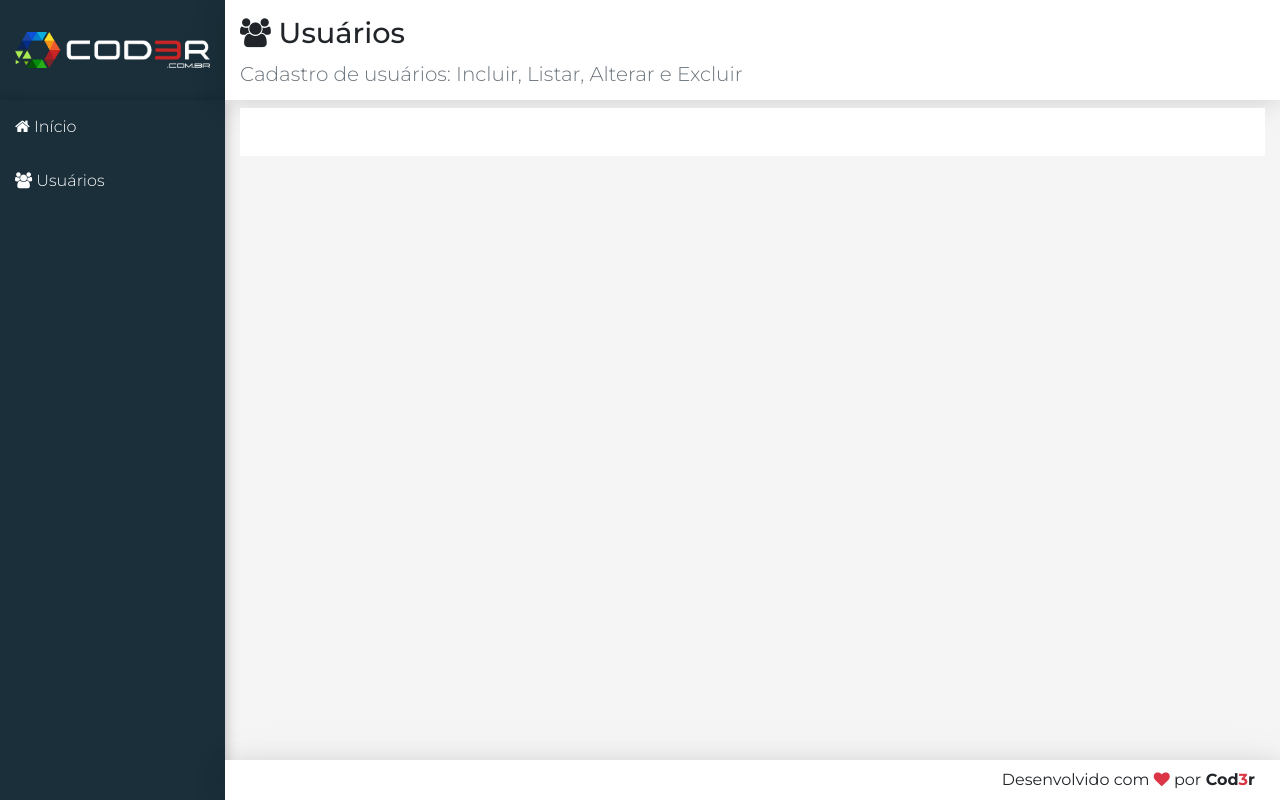
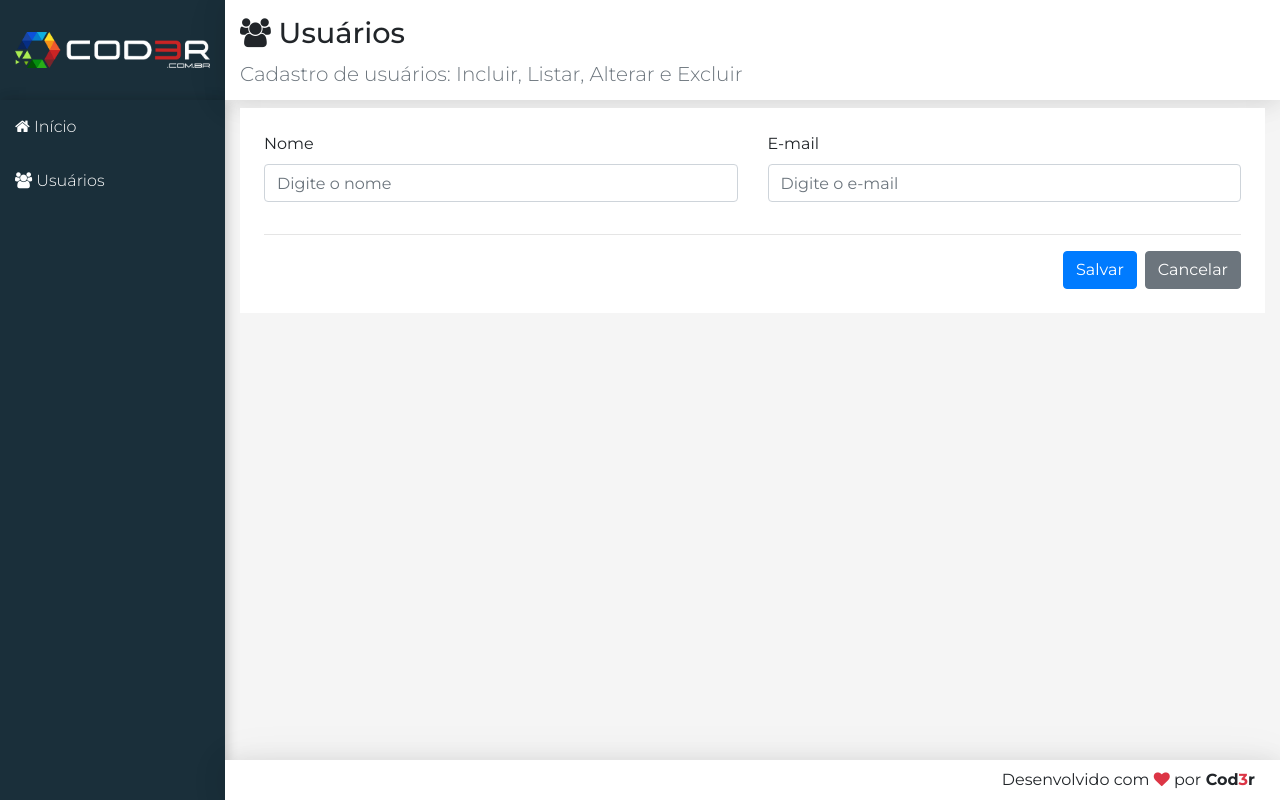
Before and after one commit to drrockenbach/curso_web_moderno, a React (Create React App) app in the folder exercicios-web/react/crud/frontend/: page /users in a window 1280 px wide. Built offline with nearby package versions, Linux system fonts and the light colour scheme.

Commit message:
React - Projeto CRUD - Cadastro usuário #03 - Incluindo registros

```diff
--- a/exercicios-web/react/crud/frontend/src/components/user/UserCrud.jsx
+++ b/exercicios-web/react/crud/frontend/src/components/user/UserCrud.jsx
@@ -44,11 +44,59 @@
         return list
     }
 
+    updateField(event) {
+        const user = {...this.state.user}
+        user[event.target.name] = event.target.value
+        this.setState({user})
+    }
+
+    renderForm() {
+        return (
+            <div className="form">
+                <div className="row">
+                    <div className="col-12 col-md-6">
+                        <div className="form-group">
+                            <label htmlFor="name">Nome</label>
+                            <input type="text" className="form-control" name="name" id="name"
+                                value={this.state.user.name}
+                                onChange={e => this.updateField(e)}
+                                placeholder="Digite o nome"/>
+                        </div>
+                    </div>
+                    <div className="col-12 col-md-6">
+                        <div className="form-group">
+                        <label htmlFor="email">E-mail</label>
+                            <input type="text" className="form-control" name="email" id="email"
+                                value={this.state.user.email}
+                                onChange={e => this.updateField(e)}
+                                placeholder="Digite o e-mail"/>
+                        </div>
+                    </div>
+                </div>
+
+                <hr/>
+                <div className="row">
+                    <div className="col-12 d-flex justify-content-end">
+                        <button className="btn btn-primary"
+                            onClick={e => this.save(e)}>
+                            Salvar
+                        </button>
+                        <button className="btn btn-secondary ml-2"
+                            onClick={e => this.clear(e)}>
+                            Cancelar
+                        </button>
+                    </div>
+                </div>
+            </div>
+
+        )
+    }
+
     render() {
         return (
 
             <Main {...headerProps} >
-
+                {this.renderForm()}
             </Main>
 
         )
```
Also changed, not shown: 1 other file (tests, documents, lock files or other folders).
